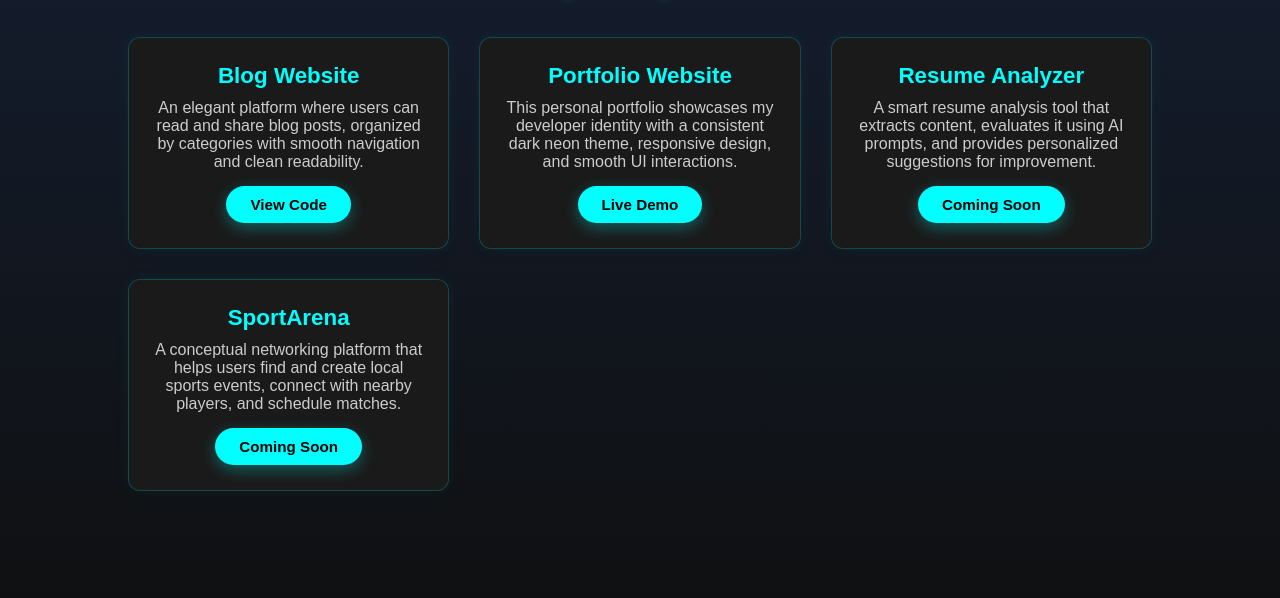
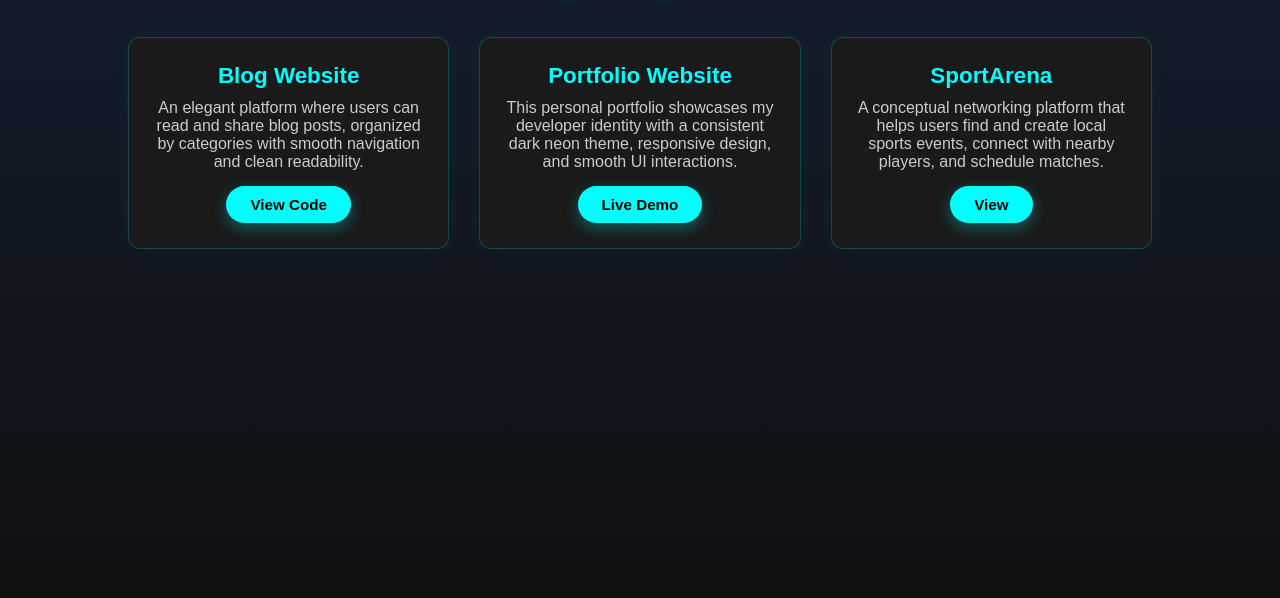
Before and after one commit to meet-patel011/portfolio, a plain HTML site: page projects.html in a window 1280 px wide. Shown: the part 202-800 px from the top of the page. Drawn offline with Linux system fonts and the light colour scheme.

Commit message:
Update projects.html

```diff
--- a/projects.html
+++ b/projects.html
@@ -40,15 +40,9 @@
               </div>
 
               <div class="project-card">
-                <h3>Resume Analyzer</h3>
-                <p>A smart resume analysis tool that extracts content, evaluates it using AI prompts, and provides personalized suggestions for improvement.</p>
-                <a href="#" class="btn" onclick="alert('⚠️ This button does nothing. Yet you clicked it.')">Coming Soon</a>
-              </div>
-
-              <div class="project-card">
                 <h3>SportArena</h3>
                 <p>A conceptual networking platform that helps users find and create local sports events, connect with nearby players, and schedule matches.</p>
-                <a href="#" class="btn" onclick="alert('⚠️ This button does nothing. Yet you clicked it.')">Coming Soon</a>
+                <a href="#" class="btn" onclick="alert('⚠️ This button does nothing. Yet you clicked it.')">View</a>
               </div>
             </div>
           </div>
```
